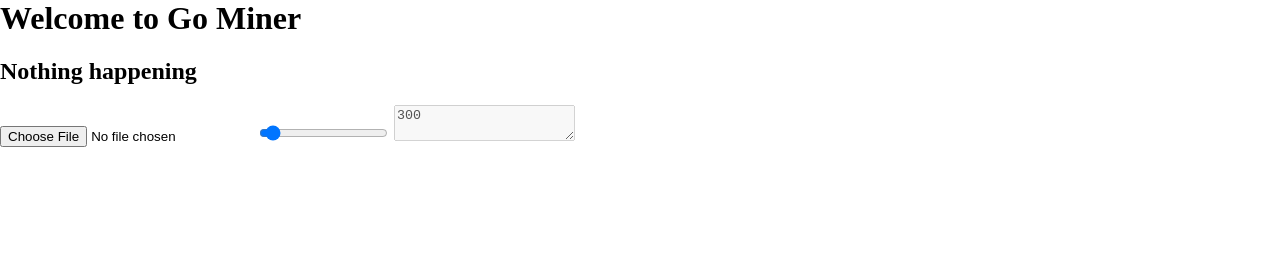
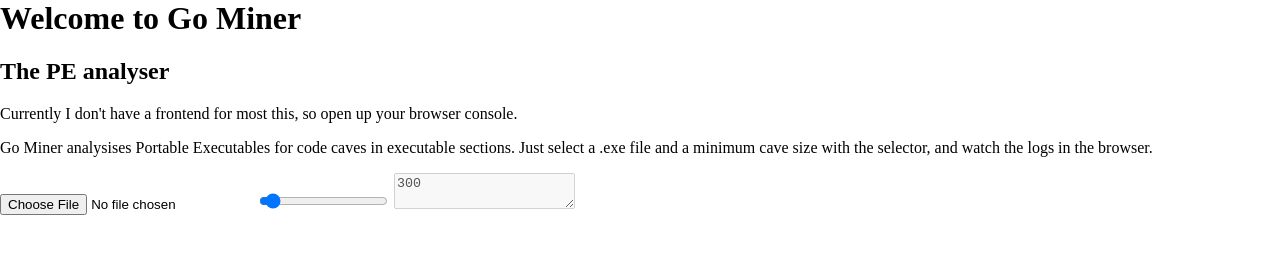
Before and after one commit to bobcob7/gominer, a plain HTML site: page index.html in a window 1280 px wide. Drawn offline with Linux system fonts and the light colour scheme; no server answers.

Commit message:
Updated index

```diff
--- a/index.html
+++ b/index.html
@@ -21,7 +21,13 @@
 </head>
 <body>
     <h1>Welcome to Go Miner</h1>
-    <h2 id="title">Nothing happening</h2>
+    <h2 id="title">The PE analyser</h2>
+    <p>Currently I don't have a frontend for most this, so open up your browser console.</p>
+    <p>
+        Go Miner analysises Portable Executables for code caves in executable sections.
+        Just select a .exe file and a minimum cave size with the selector, and watch the logs
+        in the browser.
+    </p>
     <input id="upload" type="file" />
     <input id="sizeSlider" type="range" min="100" max="4096" value="300">
     <textarea id="sizeSliderValue" disabled>300</textarea>
```
Also changed, not shown: 1 other file.
